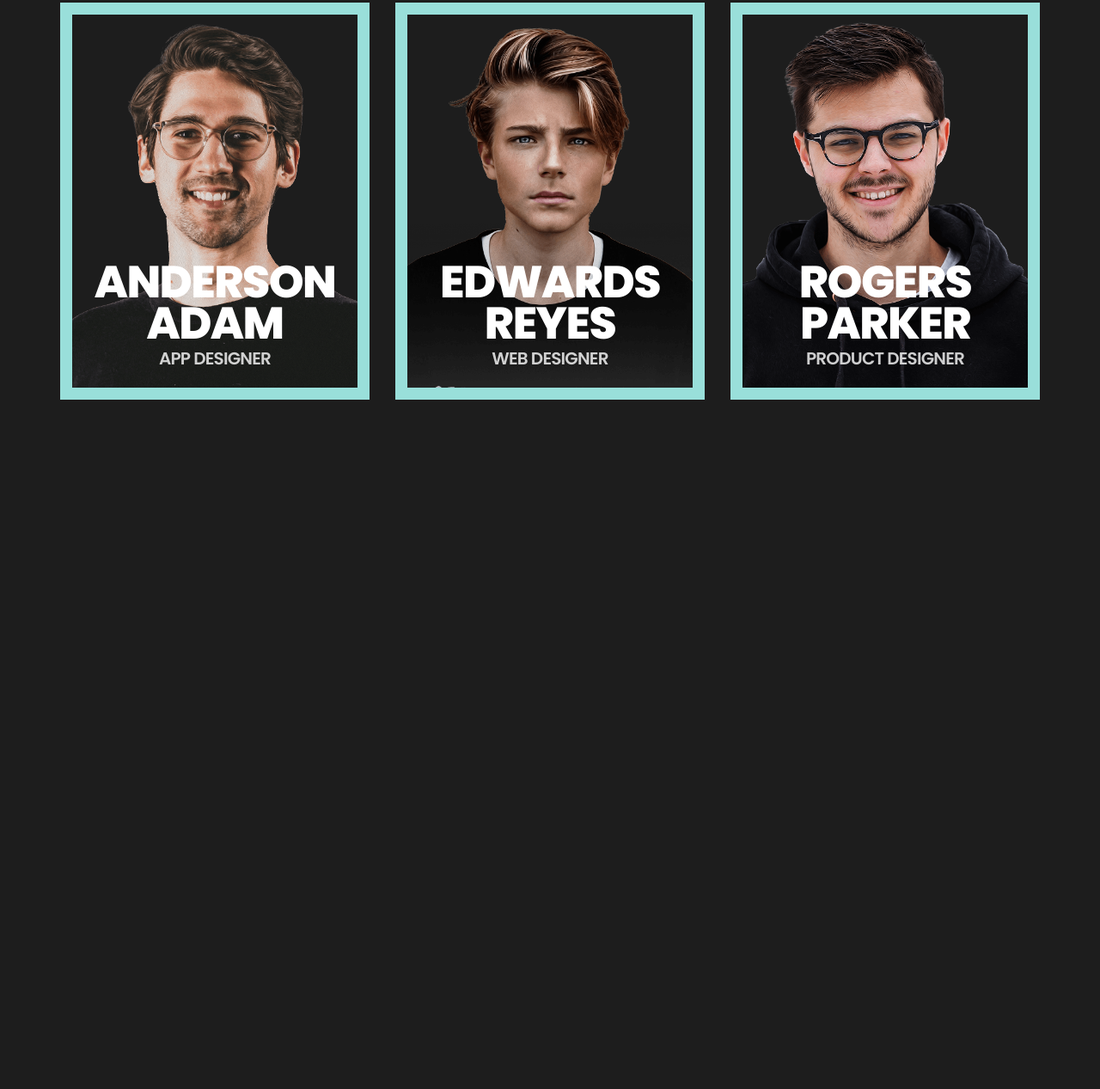
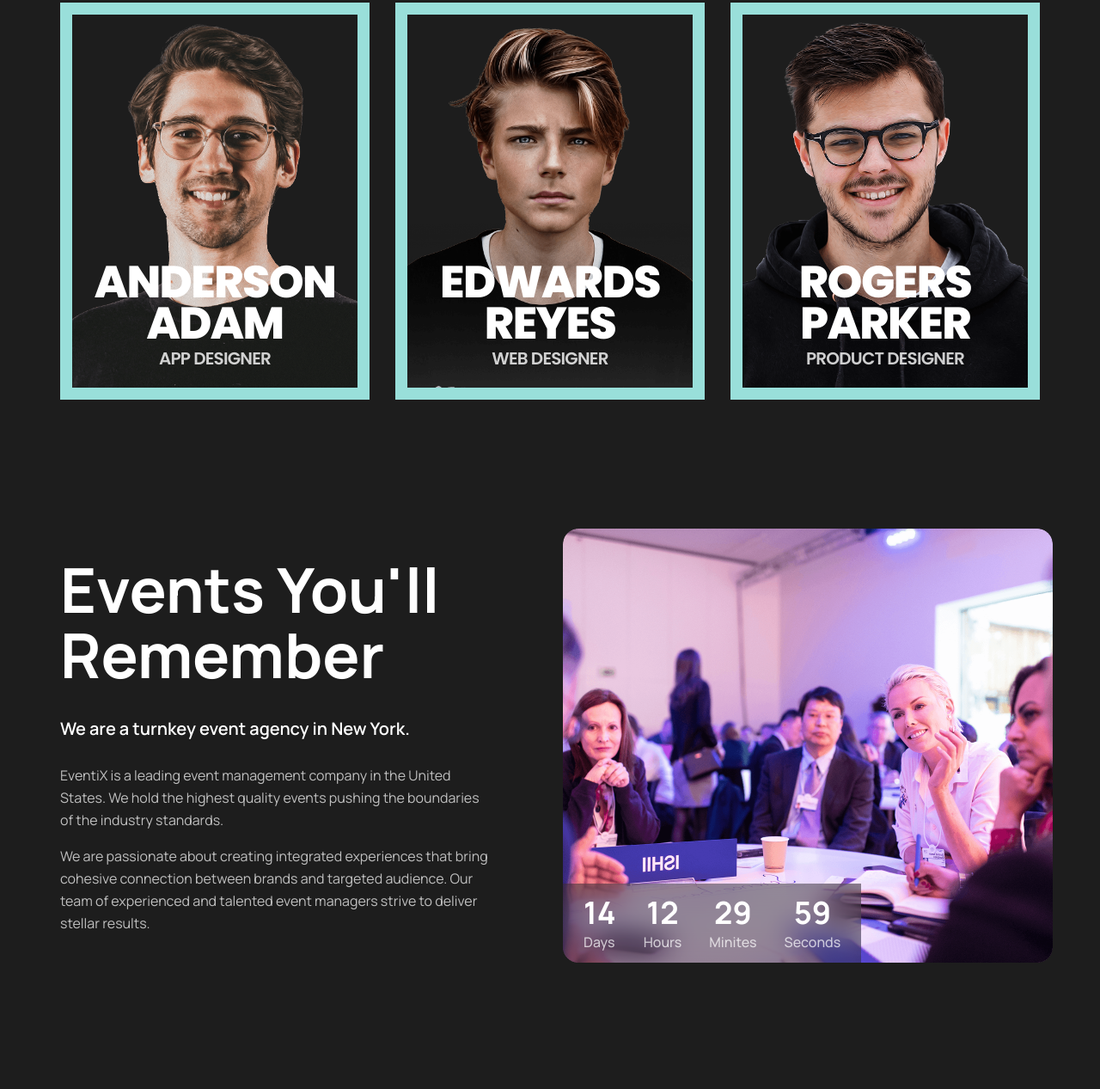
Before and after one commit to huanlv620/free-event-floko, a website: page index.html in a window 1280 px wide. Shown: the part 587-1854 px from the top of the page at 86% size. Before the commit the page ends 1052 px from the top, so only its background shows below. Drawn offline with Linux system fonts and the light colour scheme.

Commit message:
responsite event & meet

```diff
--- a/index.html
+++ b/index.html
@@ -212,10 +212,10 @@
         </section>
 
         <!-- Section event -->
-        <section id="about" class="event" style="display: none">
+        <section id="about" class="event">
           <div class="row">
             <!-- left -->
-            <div class="col-lg-5 col-md-6">
+            <div class="col-xl-5 col-lg-12">
               <section class="event__left">
                 <h2 class="heading event__heading">Events You'll Remember</h2>
                 <p class="event__sub-heading">
@@ -236,7 +236,7 @@
             </div>
 
             <!-- right -->
-            <div class="offset-lg-1 col-lg-6 col-md-6">
+            <div class="offset-xl-1 col-xl-6 col-lg-12">
               <div class="event__right">
                 <figure class="event__img">
                   <img
@@ -269,7 +269,7 @@
         </section>
 
         <!-- Section 4 -->
-        <section class="meet" style="display: none">
+        <section class="meet">
           <div class="row">
             <div class="col">
               <div class="meet__header">
@@ -284,8 +284,6 @@
             </div>
           </div>
           <div class="meet__list">
-            <div class="row row-cols-lg-3 row-cols-md-3">
-              <div class="col">
             <article class="meet-item">
               <figure class="meet-item__img">
                 <img
@@ -302,8 +300,6 @@
                 </p>
               </div>
             </article>
-              </div>
-              <div class="col">
             <article class="meet-item">
               <figure class="meet-item__img">
                 <img
@@ -321,8 +317,6 @@
                 </p>
               </div>
             </article>
-              </div>
-              <div class="col">
             <article class="meet-item">
               <figure class="meet-item__img">
                 <img
@@ -335,13 +329,10 @@
               <div class="meet__info">
                 <h2 class="meet__name">Christa Couture</h2>
                 <p class="meet__desc">
-                      Advocate, Builder, Changemaker, Youngest Developer in the
-                      USA.
+                  Advocate, Builder, Changemaker, Youngest Developer in the USA.
                 </p>
               </div>
             </article>
-              </div>
-            </div>
           </div>
         </section>
 
--- a/scss/_event.scss
+++ b/scss/_event.scss
@@ -1,10 +1,22 @@
+@use "./mixin";
 .event {
   margin-top: 150px;
 
   &__left {
     margin-top: 33px;
+
+    @include mixin.screen(xl) {
+      margin-bottom: 33px;
+    }
   }
 
+  &__heading {
+    max-width: 460px;
+
+    @include mixin.screen(lg) {
+      font-size: 6.2rem;
+    }
+  }
   &__sub-heading {
     margin: 38px 0 32px;
 
@@ -27,6 +39,10 @@
 
   &__right {
     position: relative;
+
+    @include mixin.screen(md) {
+      display: none;
+    }
   }
 
   &__img {
--- a/scss/_meet.scss
+++ b/scss/_meet.scss
@@ -1,5 +1,10 @@
+@use "./mixin";
 .meet {
   margin-top: 150px;
+
+  @include mixin.screen(lg) {
+    margin-top: 50px;
+  }
 
   &__header {
     display: flex;
@@ -11,6 +16,14 @@
 
   &__heading {
     max-width: 680px;
+
+    @include mixin.screen(lg) {
+      font-size: 6.2rem;
+    }
+
+    @include mixin.screen(md) {
+      font-size: 4.2rem;
+    }
   }
 
   &__desc {
@@ -21,7 +34,19 @@
   }
 
   &__list {
+    display: grid;
+    grid-template-columns: repeat(3, 1fr);
+    gap: 30px;
     margin-top: 141px;
+
+    @include mixin.screen(lg) {
+      margin-top: 50px;
+      grid-template-columns: repeat(2, 1fr);
+    }
+
+    @include mixin.screen(md) {
+      grid-template-columns: 1fr;
+    }
   }
 
   &__info {
```
Also changed, not shown: assets/css/main.css, 1 other file. Lines whose indentation alone changed are shown as unchanged.
